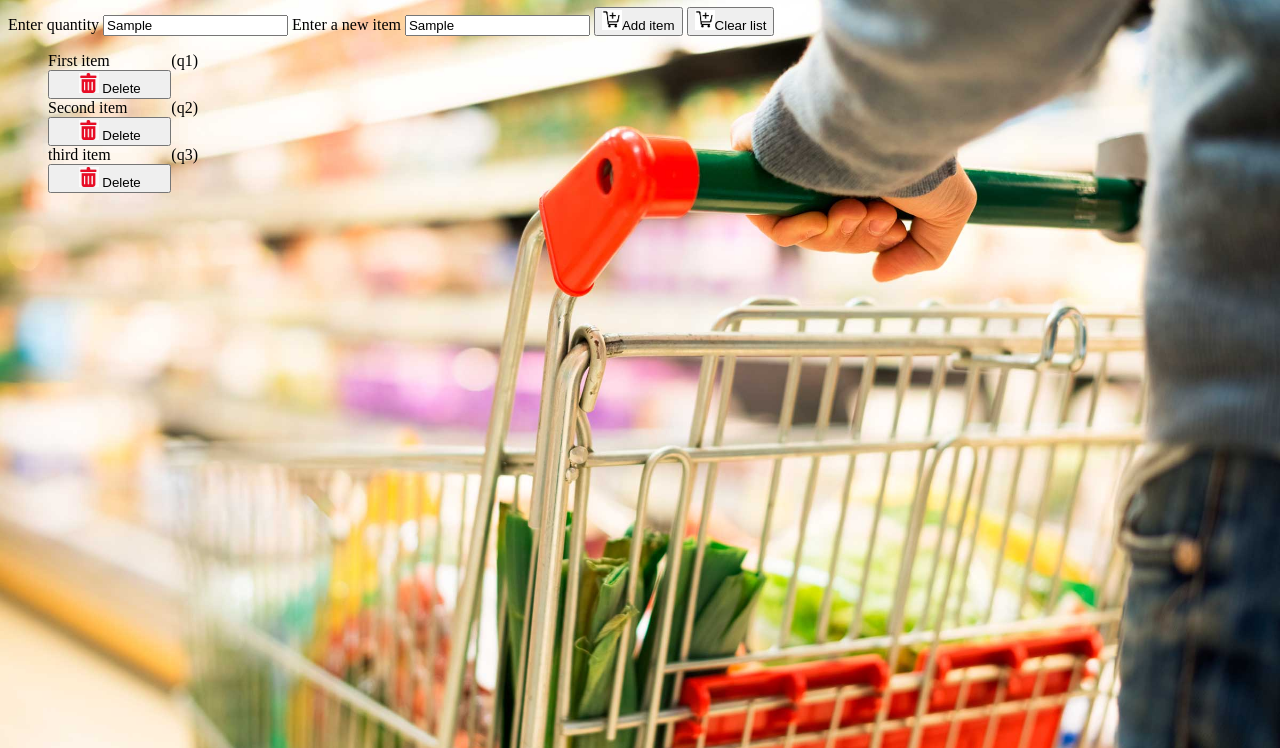
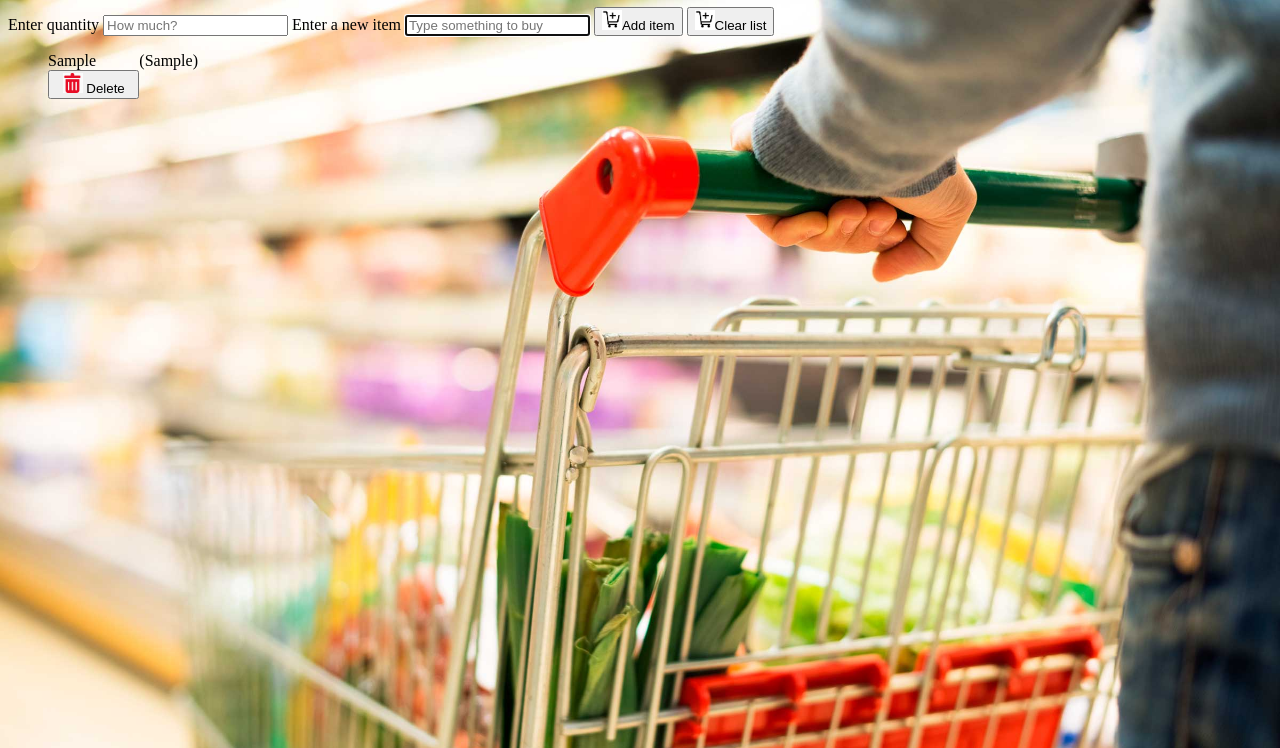
Before and after one commit to Abdulhasib1223/powercoders, a plain HTML site: page shopping-mvc/src/html/index.html in a window 1280 px wide. Both pictures are taken after typing "Sample", "Sample" into the empty fields and a click on the button "Add item". Shown: the part 52-800 px from the top of the page. Drawn offline with Linux system fonts and the light colour scheme.

Commit message:
deleting dummy data and activating the button after adding list item

```diff
--- a/shopping-mvc/src/html/index.html
+++ b/shopping-mvc/src/html/index.html
@@ -19,7 +19,7 @@
       <input type="text" id="quantity" placeholder="How much?">
       <label for="item">Enter a new item</label>
       <input type="text" id="item" placeholder="Type something to buy">
-      <button class="add">Add item</button>
+      <button id="add">Add item</button>
       <button id="clear">Clear list</button>
     </div>
 
--- a/shopping-mvc/src/js/controller.js
+++ b/shopping-mvc/src/js/controller.js
@@ -7,4 +7,15 @@ class Controller {
     /** @private {!Model} Application model */
     this.model_ = new Model(this);
   }
+
+  /**
+   * Add an item to the shopping list.
+   *
+   * @param name {string} Name of the item to add, may not be empty.
+   * @param quantity {string} The quantity of the item to add, may be empty.
+   */
+  addItem(name, quantity) {
+    const item = new ShoppingListItem(name, quantity);
+    this.model_.append(item);
+  }
 }
--- a/shopping-mvc/src/js/model.js
+++ b/shopping-mvc/src/js/model.js
@@ -9,11 +9,7 @@ class Model {
     console.log('Model initialised');
 
     /** @private {!ShoppingListItem[]} Items in the list */
-    this.items_ = [
-        new ShoppingListItem('First item', 'q1'),
-        new ShoppingListItem('Second item', 'q2'),
-        new ShoppingListItem('third item', 'q3')
-    ];
+    this.items_ = [];
 
     /** @private {!View} View gor this model. */
     this.view_ = new View(this, controller);
@@ -23,4 +19,13 @@ class Model {
   get items () {
     return this.items_.slice();
   }
+
+  /**
+   * Appends a new item to the list.
+   * @param item {!ShoppingListItem}
+   */
+  append(item) {
+    this.items_.push(item);
+    this.view_.update();
+  }
 }
--- a/shopping-mvc/src/js/view.js
+++ b/shopping-mvc/src/js/view.js
@@ -16,19 +16,43 @@ class View {
 
     /** @private {!HTMLElement} Shopping list element */
     this.shoppingList_ = document.querySelector('ul');
+
+    /** @private {!HTMLElement} Input widget for items */
+    this.inputBox_ = document.getElementById('item');
+
+    /** @private {!HTMLElement} Input widget for quantity */
+    this.quantityBox_ = document.getElementById('quantity');
+
+    /** @private {!HTMLElement} Button to add an item */
+    this.addItemButton_ = document.getElementById('add');
+
+    this.addItemButton_.addEventListener('click', () => this.addItem());
+
   }
 
-  /**
-   * update the UI with the shopping list contents.
-   */
+    /** update the UI with the shopping list contents. */
   update() {
     while (this.shoppingList_.firstChild) {
       this.shoppingList_.firstChild.remove();
     }
+
     for (let i = 0; i < this.model_.items.length; i++) {
       const item = this.model_.items[i];
       const listItem = item.toListItem();
       this.shoppingList_.appendChild(listItem);
     }
+
+    this.inputBox_.value = '';
+    this.quantityBox_.value = '';
+    this.inputBox_.focus();
   }
+
+  /** Notify the Controller to add an aotem to the list. */
+  addItem() {
+    const trimmedValue = this.inputBox_.value.trim();
+    const trimmedQuantity = this.quantityBox_.value.trim();
+
+    this.controller_.addItem(trimmedValue, trimmedQuantity);
+  }
+
 }
```
